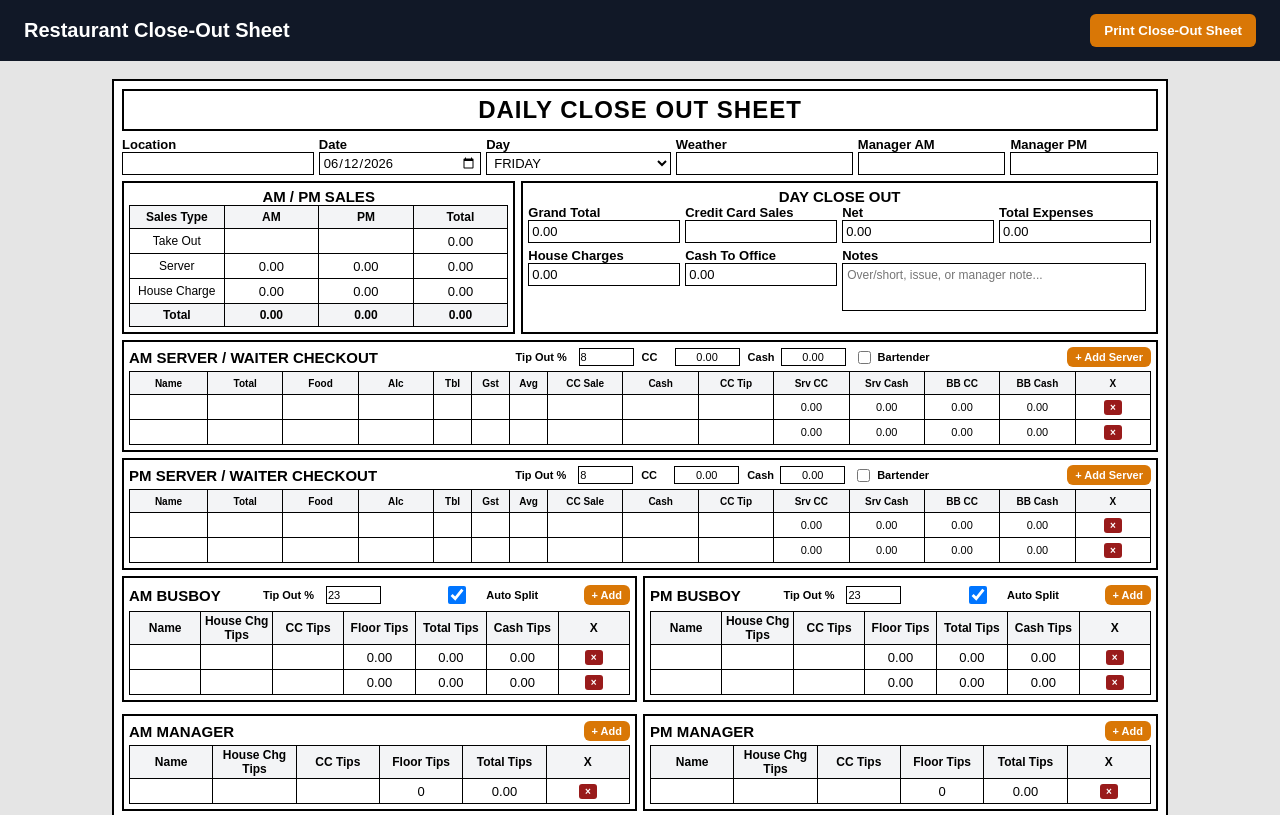
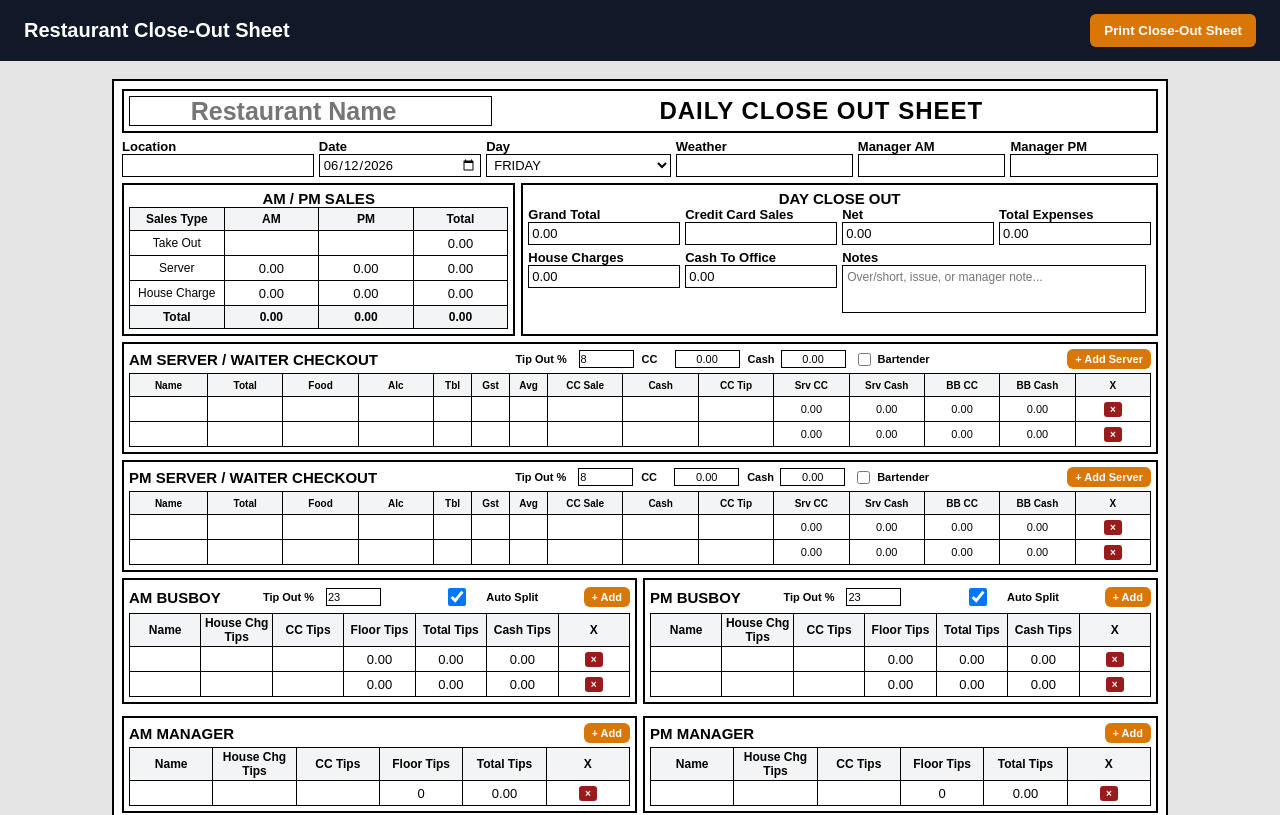
Before and after one commit to shivaprasadny/restaurant-closeout-sheet, a React (Vite) app: page / in a window 1280 px wide. Shown: the top 815 px of the page. Built offline with nearby package versions, Linux system fonts and the light colour scheme.

Commit message:
restuant name in the header

```diff
--- a/src/index.css
+++ b/src/index.css
@@ -356,6 +356,26 @@ select {
   font-family: Arial, Helvetica, sans-serif;
   background: white;
 }
+.title-with-restaurant {
+  display: grid;
+  grid-template-columns: 1.1fr 2fr;
+  align-items: center;
+  gap: 0px;
+}
+
+.restaurant-title-field input {
+  font-size: 25px;
+  font-weight: bold;
+  text-align: center;
+  height: 30px;
+}
+
+.print-restaurant-name {
+  display: none;
+  font-size: 18px;
+  font-weight: bold;
+  text-align: center;
+}
 /* Print-only settings */
 @media print {
   /* White paper background */
@@ -464,6 +484,17 @@ select {
 .no-print {
   display: none !important;
 }
+.restaurant-title-field {
+  display: none !important;
+}
+
+.print-restaurant-name {
+  display: block;
+}
+
+.title-with-restaurant {
+  grid-template-columns: 1.3fr 2fr;
+}
   /* US letter landscape */
   @page {
     size: letter landscape;
--- a/src/pages/CloseoutPage.tsx
+++ b/src/pages/CloseoutPage.tsx
@@ -58,8 +58,8 @@ export default function CloseoutPage() {
   /* =========================
      HEADER STATE
   ========================= */
-
-  const [header, setHeader] = useState<HeaderData>({
+const [header, setHeader] = useState<HeaderData>({
+  restaurantName: "",
   locationName: "",
   date: today,
   day: new Date()
@@ -544,7 +544,31 @@ const cashToOffice =
 
       {/* PAGE 1 */}
       <main className="sheet">
-        <div className="top-title">DAILY CLOSE OUT SHEET</div>
+
+
+
+<div className="top-title title-with-restaurant">
+  <div className="restaurant-title-field no-print">
+    <input
+      list="restaurant-list"
+      value={header.restaurantName}
+      placeholder="Restaurant Name"
+      onChange={(e) =>
+        updateHeader("restaurantName", e.target.value)
+      }
+    />
+
+    <datalist id="restaurant-list">
+      <option value="DON GIOVANNI" />
+    </datalist>
+  </div>
+
+  <div className="print-restaurant-name">
+    {header.restaurantName}
+  </div>
+
+  <div>DAILY CLOSE OUT SHEET</div>
+</div>
 
 
 
--- a/src/types/closeout.types.ts
+++ b/src/types/closeout.types.ts
@@ -2,8 +2,8 @@
  * All TypeScript types for Restaurant Close-Out app.
  * Keeping types here makes components cleaner.
  */
-
 export type HeaderData = {
+  restaurantName: string;
   locationName: string;
   date: string;
   day: string;
```
Also changed, not shown: src/utils/closeoutCalculations.ts (+9 -0 lines).
